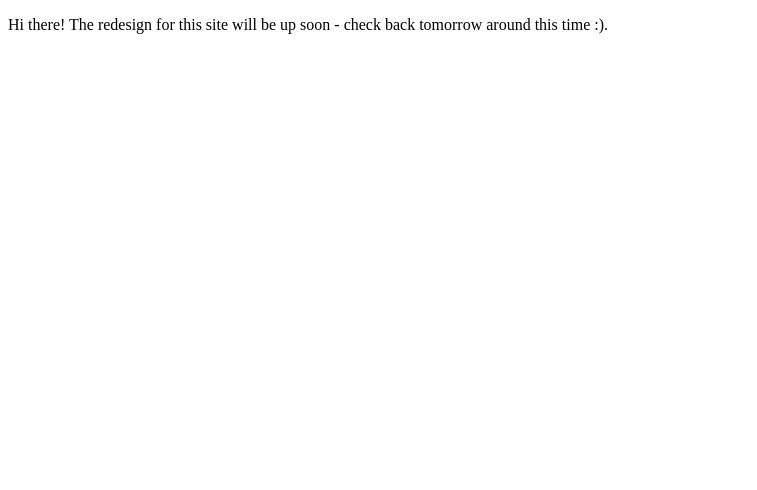
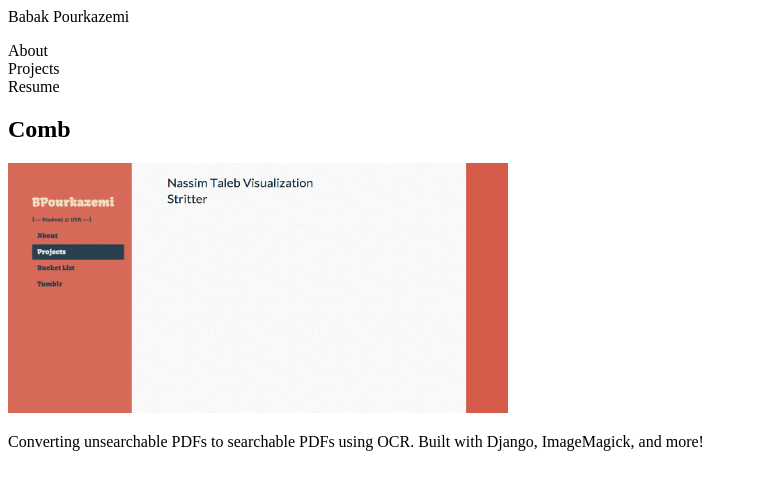
Before and after one commit to BPkazemi/BPourkazemi, a website: page public/index.html in a window 1280 px wide. Shown: the whole page, without its empty margins (0-757 px from the left). Drawn offline with Linux system fonts and the light colour scheme.

Commit message:
Added skeleton HTML

```diff
--- a/public/index.html
+++ b/public/index.html
@@ -5,8 +5,30 @@
     <title>hello.</title>
 </head>
 <body>
-    <div>
-        <p>Hi there! The redesign for this site will be up soon - check back tomorrow around this time :).</p>
+    <div class="header">
+        <span class="name">Babak Pourkazemi</span>
+    </div>
+
+    <div class="menu">
+        <dl>
+            <dt class="About">About</dt>
+            <dt class="Projects">Projects</dt>
+            <dt class="Resume">Resume</dt>
+        </dl>
+    </div>
+
+    <div class="content">
+        <div class="project">
+            <div class="project-title">
+                <h2>Comb</h2>
+            </div>
+            <div class="project-screenshot">
+                <img src="assets/images/comb.png" width="500" height="250">
+            </div>
+            <div class="project-desc">
+                <p>Converting unsearchable PDFs to searchable PDFs using OCR. Built with Django, ImageMagick, and more!</p>
+            </div>
+        </div>
     </div>
 </body>
 </html>
```
Also changed, not shown: public/assets/images/comb.png (added).
